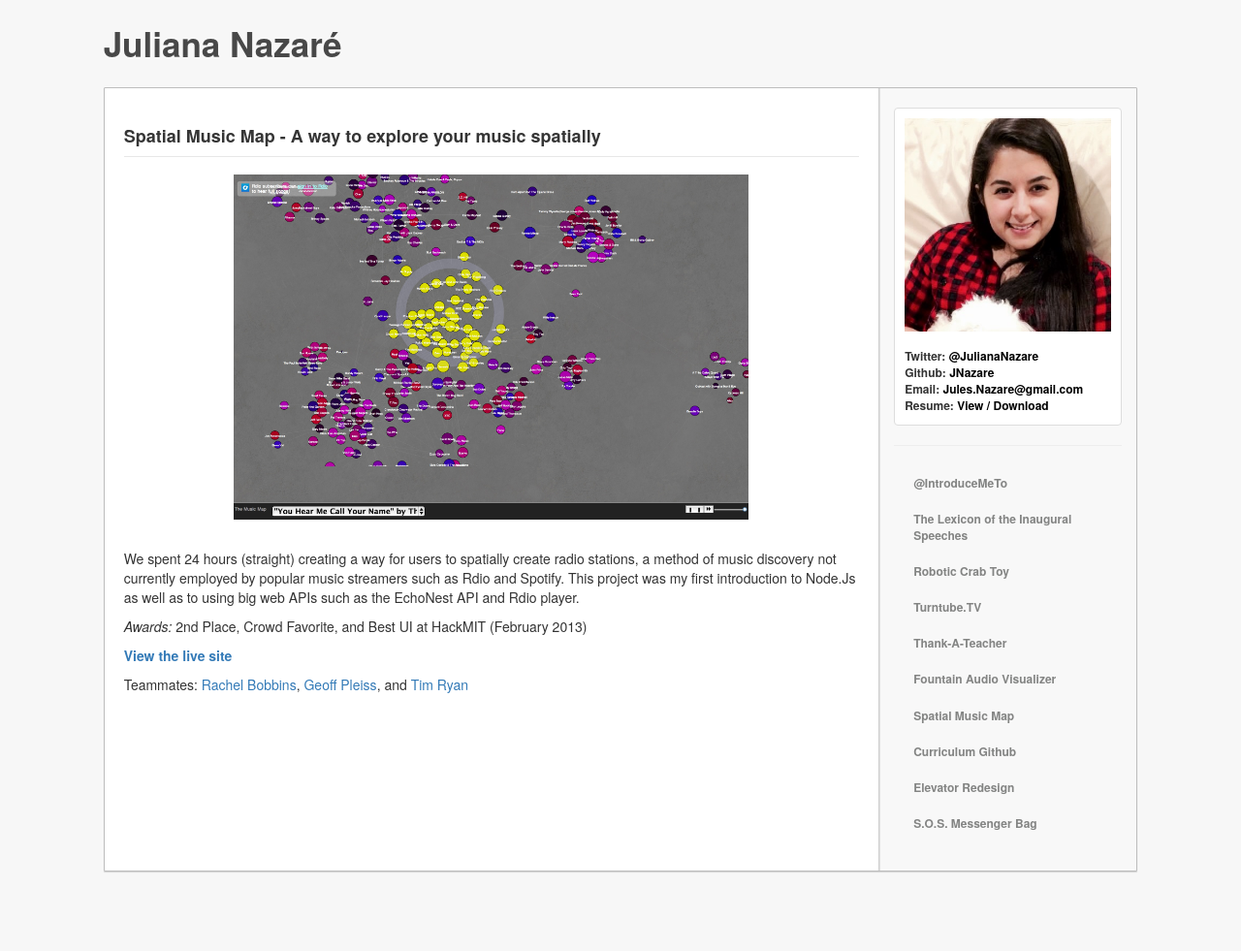
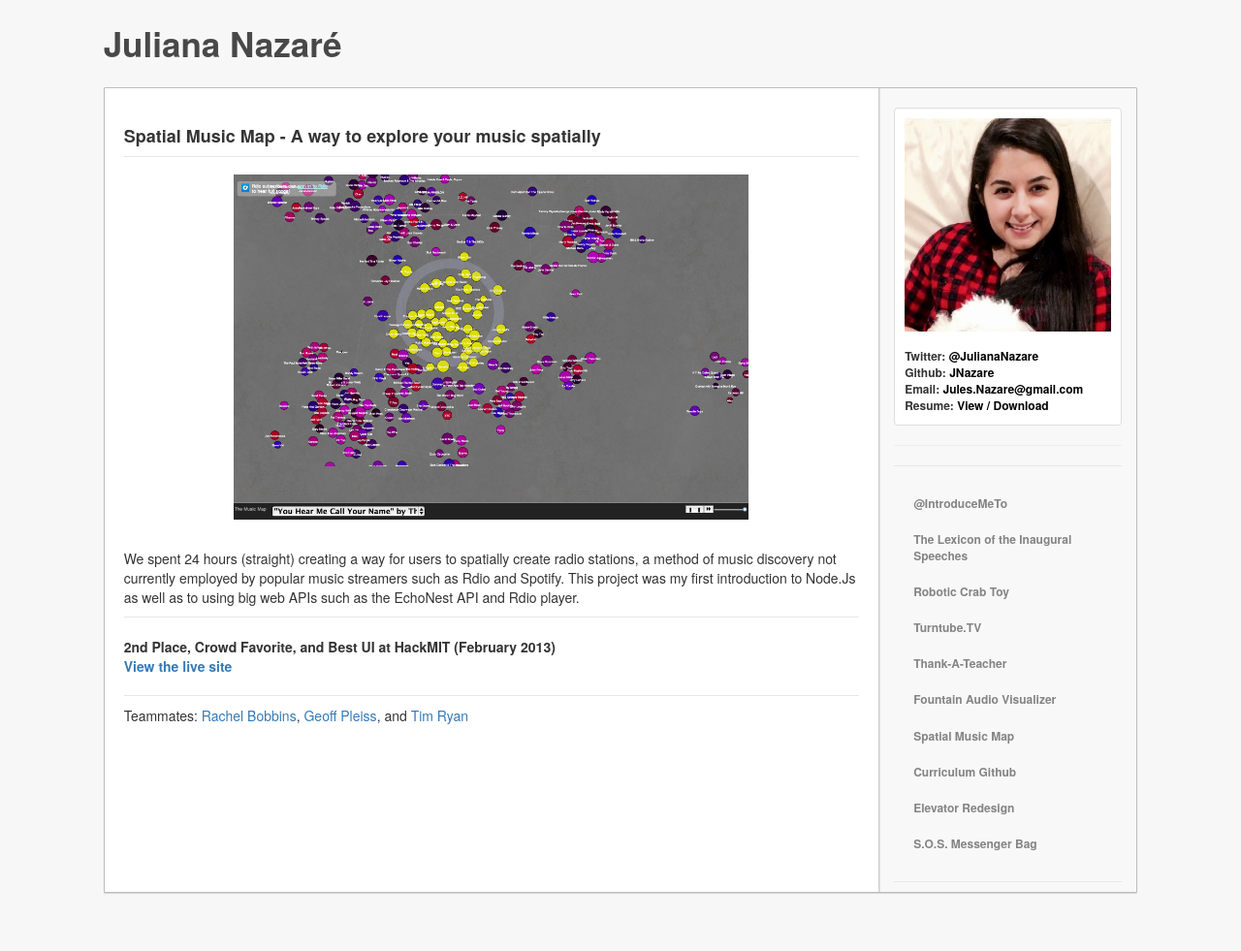
Before and after one commit to JNazare/jnazare.github.com, a Jekyll site: the page built from _posts/2014-01-04-Project4.md, in a window 1280 px wide. Shown: the whole page at 97% size. Built offline with Jekyll 4.4.1, drawn with Linux system fonts in a browser that asks for light colours; nearby versions of some CDN libraries; before the commit the page ends 959 px from its top, so only the background shows below that.

Commit message:
ul styling

```diff
--- a/_posts/2014-01-04-Project4.md
+++ b/_posts/2014-01-04-Project4.md
@@ -9,8 +9,7 @@ categories: projects
 
 We spent 24 hours (straight) creating a way for users to spatially create radio stations, a method of music discovery not currently employed by popular music streamers such as Rdio and Spotify. This project was my first introduction to Node.Js as well as to using big web APIs such as the EchoNest API and Rdio player.
 
-_Awards:_ 2nd Place, Crowd Favorite, and Best UI at HackMIT (February 2013)
-
-__[View the live site](http://themusicmap.herokuapp.com/)__
+* 2nd Place, Crowd Favorite, and Best UI at HackMIT (February 2013)
+* [View the live site](http://themusicmap.herokuapp.com/)
 
 Teammates: [Rachel Bobbins](http://twitter.com/bobbins), [Geoff Pleiss](http://twitter.com/geoffpleiss), and [Tim Ryan](http://twitter.com/timcameronryan)
--- a/css/site.css
+++ b/css/site.css
@@ -165,3 +165,16 @@ h3{
 .contact-card a:hover{
   color: #838483;
 }
+
+ul{
+  border-bottom: 1px solid #e7e7e7;
+  border-top: 1px solid #e7e7e7;
+  list-style-type: none;
+  padding-left: 0px;
+  padding-top: 20px;
+  padding-bottom: 20px;
+}
+
+ul li{
+  font-weight: bold;
+}
```
Also changed, not shown: _posts/2014-01-06-Project6.md (+1 -1 lines), _posts/2014-02-01-Project10.md (+2 -2 lines).
